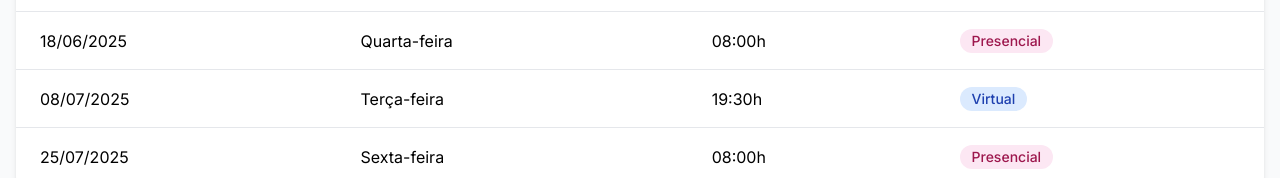
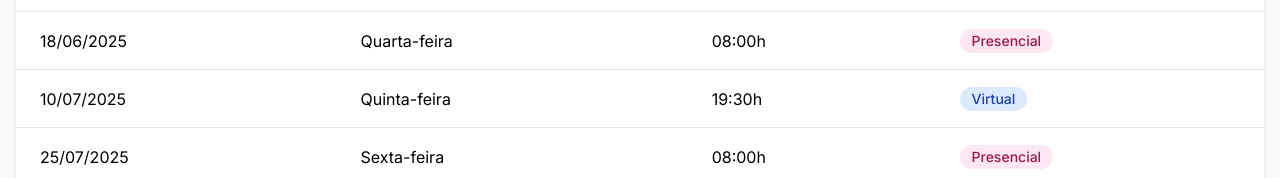
Before and after one commit to Daniely-Losi/projeto-florescer, a React (Vite) app: page / in a window 1280 px wide. Shown: the part 1001-1179 px from the top of the page. Built offline with nearby package versions, Linux system fonts and the light colour scheme.

Commit message:
Update events.ts
alterando a data do evento

```diff
--- a/src/data/events.ts
+++ b/src/data/events.ts
@@ -22,7 +22,7 @@ export const events: Event[] = [
   },
   {
    id: 4,
-    date: '2025-07-08',
+    date: '2025-07-10',
     time: '19:30',
     format: 'Virtual'
   },
```
